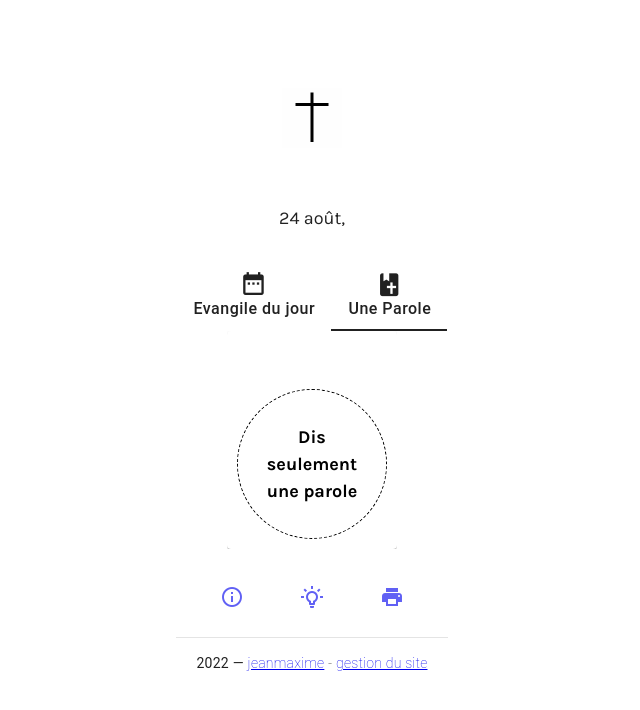
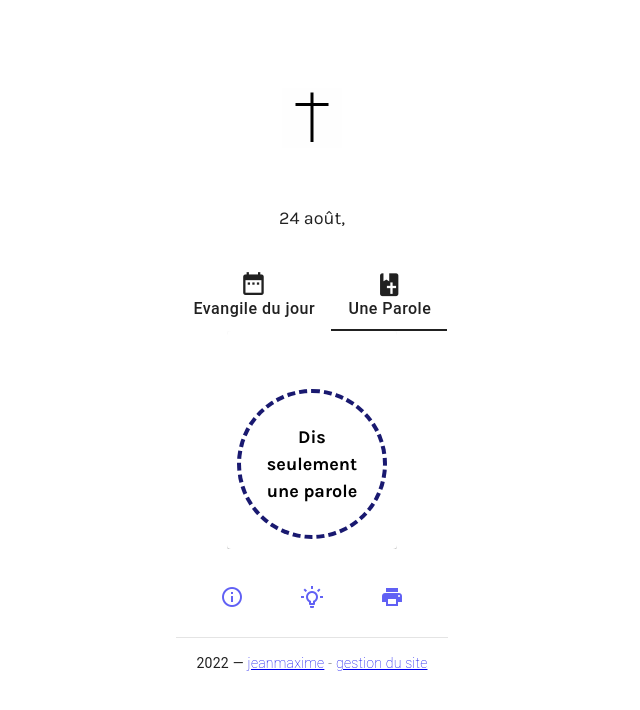
Before and after one commit to jmcob/uneparole.love, a Vue app: page / in a window 1280 px wide. Shown: the top 710 px of the page, without its empty margins (328-968 px from the left). Built offline with nearby package versions, Linux system fonts and the light colour scheme; no server answers; the database is empty.

Commit message:
button back to blue

```diff
--- a/src/components/LogIn.vue
+++ b/src/components/LogIn.vue
@@ -215,7 +215,6 @@ export default {
           at: this.at,
           date: Date.now(),
         });
-
         console.log("Document written by: ", docRef.email);
         this.parole = "";
         this.ref = "";
--- a/src/style.scss
+++ b/src/style.scss
@@ -92,7 +92,7 @@ padding: 5px;
     width: 15px;
     height: 15px;
     border-radius: 50%;
-    border: 0.5px solid black;
+    border: 1px solid black;
     margin: 0px;
     padding: 0px;
     color: white;
@@ -115,7 +115,7 @@ h1 {
     //        rgba(9, 9, 121, 1) 10%,
     //        rgba(0, 212, 255, 1) 100%);
     color: black;
-    border: 0.5px dashed black;
+    border: 4px dashed midnightblue;
     cursor: pointer;
     border-radius: 50%;
     font-family: "Karla", sans-serif;
```
